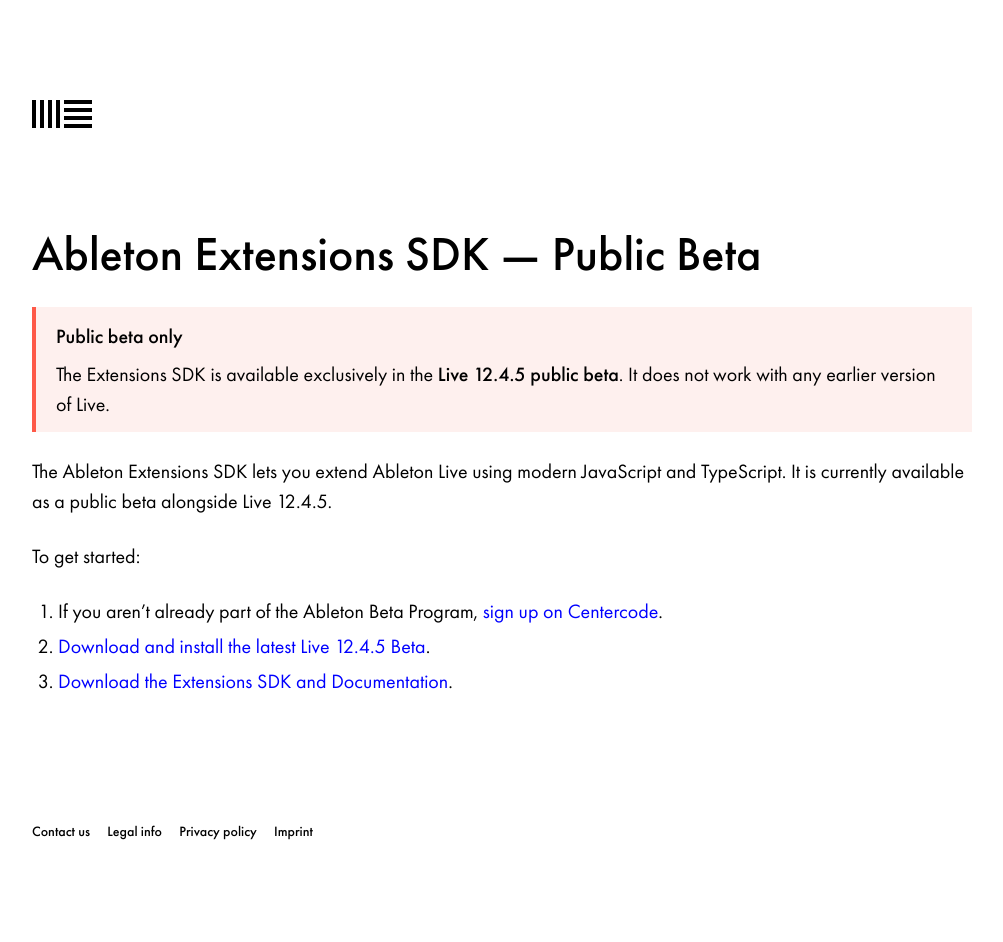
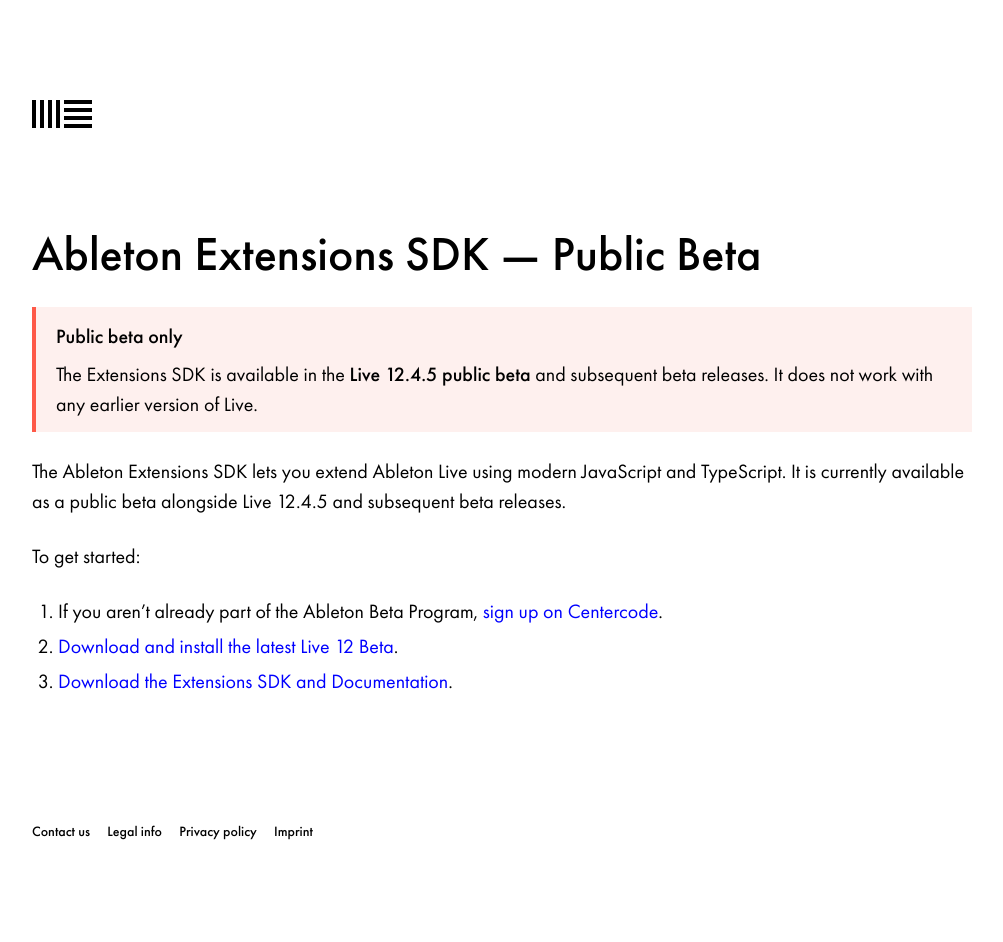
Before and after one commit to Ableton/ableton.github.io, a Jekyll site: the page built from extensions-sdk/index.md, in a window 1280 px wide. Shown: the whole page, without its empty margins (138-1141 px from the left). Built offline with Jekyll 4.4.1, drawn with Linux system fonts in a browser that asks for light colours.

Commit message:
Update Extensions SDK public beta text

```diff
--- a/extensions-sdk/index.md
+++ b/extensions-sdk/index.md
@@ -8,13 +8,13 @@ title: Ableton Extensions SDK
 
 <div class="callout callout--caution">
   <p class="callout__title">Public beta only</p>
-  <p>The Extensions SDK is available exclusively in the <strong>Live 12.4.5 public beta</strong>. It does not work with any earlier version of Live.</p>
+  <p>The Extensions SDK is available in the <strong>Live 12.4.5 public beta</strong> and subsequent beta releases. It does not work with any earlier version of Live.</p>
 </div>
 
-The Ableton Extensions SDK lets you extend Ableton Live using modern JavaScript and TypeScript. It is currently available as a public beta alongside Live 12.4.5.
+The Ableton Extensions SDK lets you extend Ableton Live using modern JavaScript and TypeScript. It is currently available as a public beta alongside Live 12.4.5 and subsequent beta releases.
 
 To get started:
 
 1. If you aren't already part of the Ableton Beta Program, [sign up on Centercode](https://www.ableton.com/beta/){:target="_blank"}.
-2. [Download and install the latest Live 12.4.5 Beta](https://ableton.centercode.com/project/version/default.html?cap=ea2ce822-bd02-401d-ba44-6c068717bc68&arttypeid=25c94141-9dd5-48e7-8775-632dd5861fa6){:target="_blank"}.
+2. [Download and install the latest Live 12 Beta](https://ableton.centercode.com/project/version/default.html?cap=ea2ce822-bd02-401d-ba44-6c068717bc68&arttypeid=25c94141-9dd5-48e7-8775-632dd5861fa6){:target="_blank"}.
 3. [Download the Extensions SDK and Documentation](https://ableton.centercode.com/project/version/item.html?cap=ea2ce822bd02401dba446c068717bc68&arttypeid={25c94141-9dd5-48e7-8775-632dd5861fa6}&artid={66134554-50D5-490E-AAD6-955E92BE7683}){:target="_blank"}.
```
